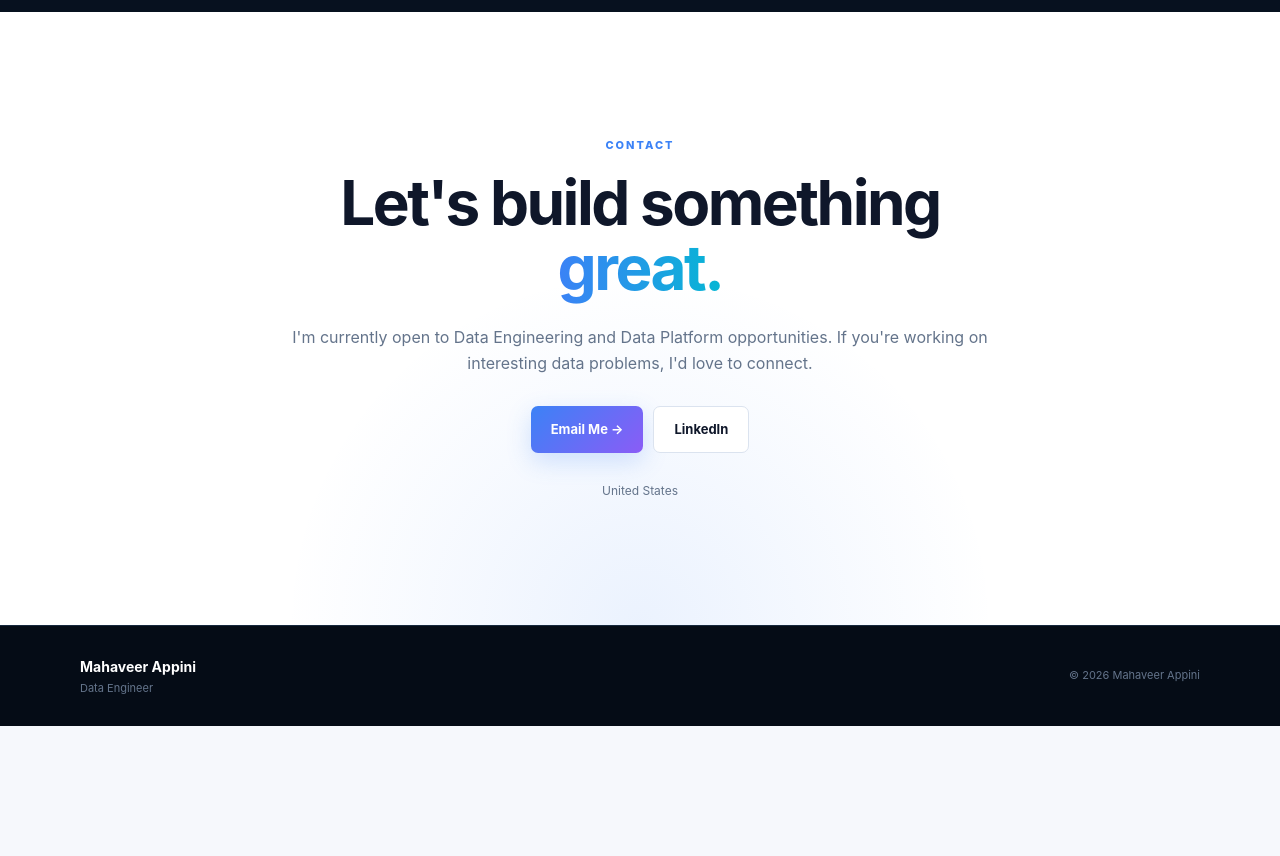
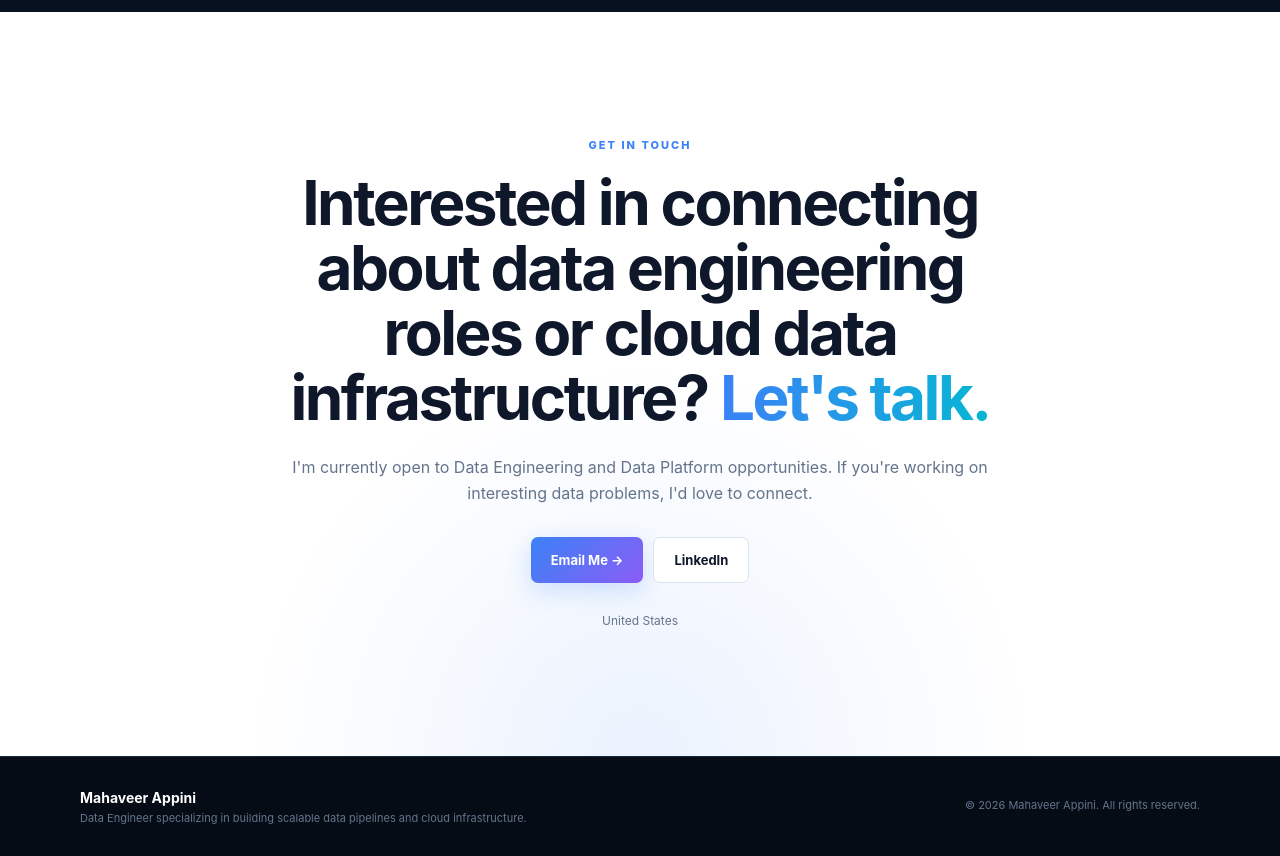
Before and after one commit to mahaveerappini/mahaveer-portfolio, a plain HTML site: page index.html in a window 1280 px wide. Shown: the part 5260-6116 px from the top of the page. Before the commit the page ends 5986 px from the top, so only its background shows below. Drawn offline with Linux system fonts and the light colour scheme.

Commit message:
updated code61

```diff
--- a/index.html
+++ b/index.html
@@ -721,12 +721,12 @@
             <div class="contact-content">
 
                 <p class="section-number">
-                    CONTACT
+                    GET IN TOUCH
                 </p>
 
                 <h2>
-                    Let's build something
-                    <span>great.</span>
+                    Interested in connecting about data engineering roles or cloud data infrastructure?
+                    <span>Let's talk.</span>
                 </h2>
 
                 <p>
@@ -773,11 +773,11 @@
 
             <div>
                 <strong>Mahaveer Appini</strong>
-                <p>Data Engineer</p>
+                <p>Data Engineer specializing in building scalable data pipelines and cloud infrastructure.</p>
             </div>
 
             <p>
-                © 2026 Mahaveer Appini
+                © 2026 Mahaveer Appini. All rights reserved.
             </p>
 
         </div>
```
